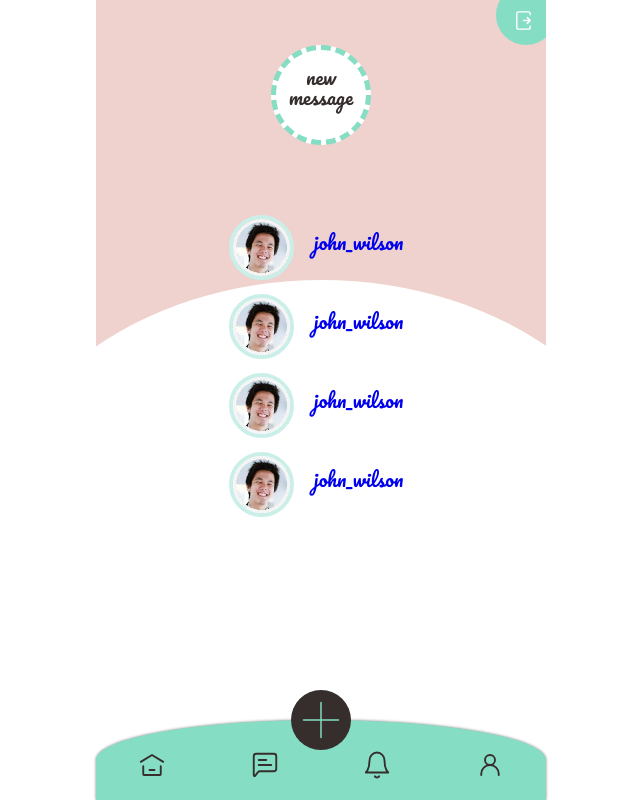
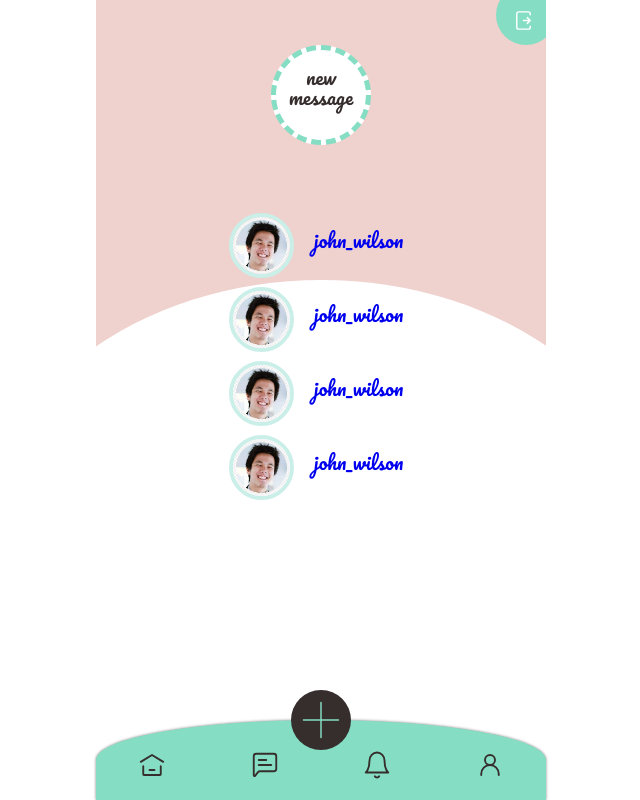
Before and after one commit to mdart86/Pixello, a React (Create React App) app: page /messages in a window 1280 px wide. Shown: the whole page, without its empty margins (319-959 px from the left). Built offline with nearby package versions, Linux system fonts and the light colour scheme.

Commit message:
adjusted margin between users on messages page

```diff
--- a/src/components/UserMessages.js
+++ b/src/components/UserMessages.js
@@ -16,7 +16,7 @@ export const UserMessages = () => {
 
 const UserMessage = styled.div`
     display: flex;
-    margin 5px auto;
+    margin 2.5px auto;
 `
 
 const Avatar = styled.img`
```
